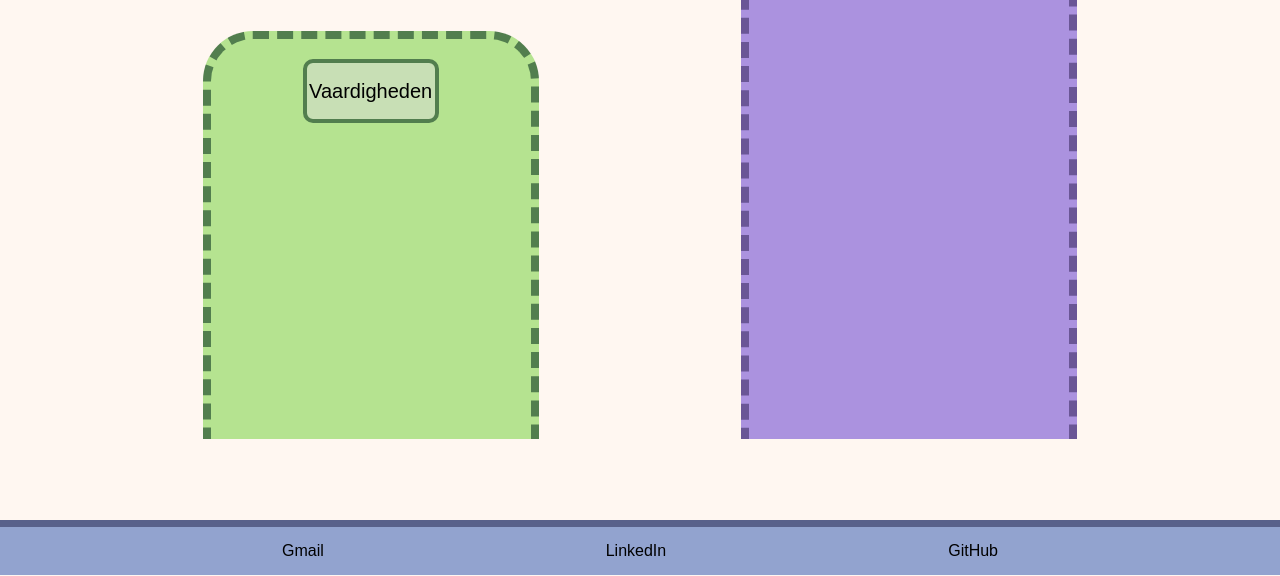
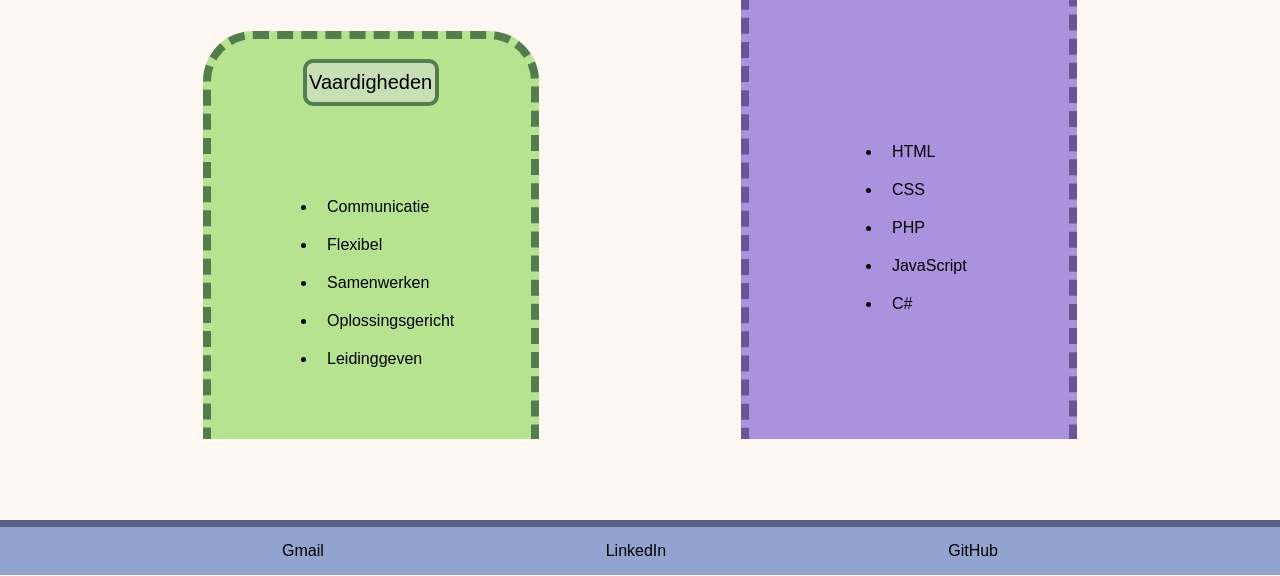
Before and after one commit to StaceyPeters01/FrontendDev-Stacey, a plain HTML site: page kennis.html in a window 1280 px wide. Shown: the part 224-800 px from the top of the page. Drawn offline with Linux system fonts and the light colour scheme; a web font is replaced by a local one.

Commit message:
IK HEB GEEN TIJD MEER

```diff
--- a/kennis.html
+++ b/kennis.html
@@ -38,10 +38,24 @@
 
         <section id="kennis-box">
             <p id="kennis-button">Kennis</p>
+            <ul id="kennis-list">
+                <li>HTML</li>
+                <li>CSS</li>
+                <li>PHP</li>
+                <li>JavaScript</li>
+                <li>C#</li>
+            </ul>
         </section>
 
         <section id="vaardigheden-box">
             <p id="vaardigheden-button">Vaardigheden</p>
+            <ul id="vaardigheden-list">
+                <li>Communicatie</li>
+                <li>Flexibel</li>
+                <li>Samenwerken</li>
+                <li>Oplossingsgericht</li>
+                <li>Leidinggeven</li>
+            </ul>
         </section>
 
     </div>
--- a/styles.scss
+++ b/styles.scss
@@ -56,6 +56,10 @@ $light-box-pink: #f5d3d3;
     font-size: 20px;
     font-family: "Tilt Neon", sans-serif;
     text-decoration: none;
+  }
+
+  li{
+    padding: 10px;
   }
 
   #aboutme-box{
@@ -212,7 +216,9 @@ $light-box-pink: #f5d3d3;
   border-top-right-radius: 50px;
   border-bottom: none;
   display: flex;
+  flex-direction: column;
   justify-content: center;
+  align-items: center;
 }
 
 #kennis-button{
@@ -229,6 +235,13 @@ $light-box-pink: #f5d3d3;
   padding: 5px;
 }
 
+#kennis-list{
+  height: 50vh;
+  display: flex;
+  justify-content: center;
+  flex-direction: column;
+}
+
 #vaardigheden-box{
   background-color: $box-color-green;
   width: 25vw;
@@ -238,7 +251,9 @@ $light-box-pink: #f5d3d3;
   border-top-right-radius: 50px;
   border-bottom: none;
   display: flex;
+  flex-direction: column;
   justify-content: center;
+  align-items: center;
 }
 
 #vaardigheden-button{
@@ -260,6 +275,13 @@ $light-box-pink: #f5d3d3;
   font-size: 49px;
   text-align: left;
   margin-left: 3vw;
+}
+
+#vaardigheden-list{
+  height: 50vh;
+  display: flex;
+  justify-content: center;
+  flex-direction: column;
 }
 
 
```
Also changed, not shown: styles.css, 1 other file.
